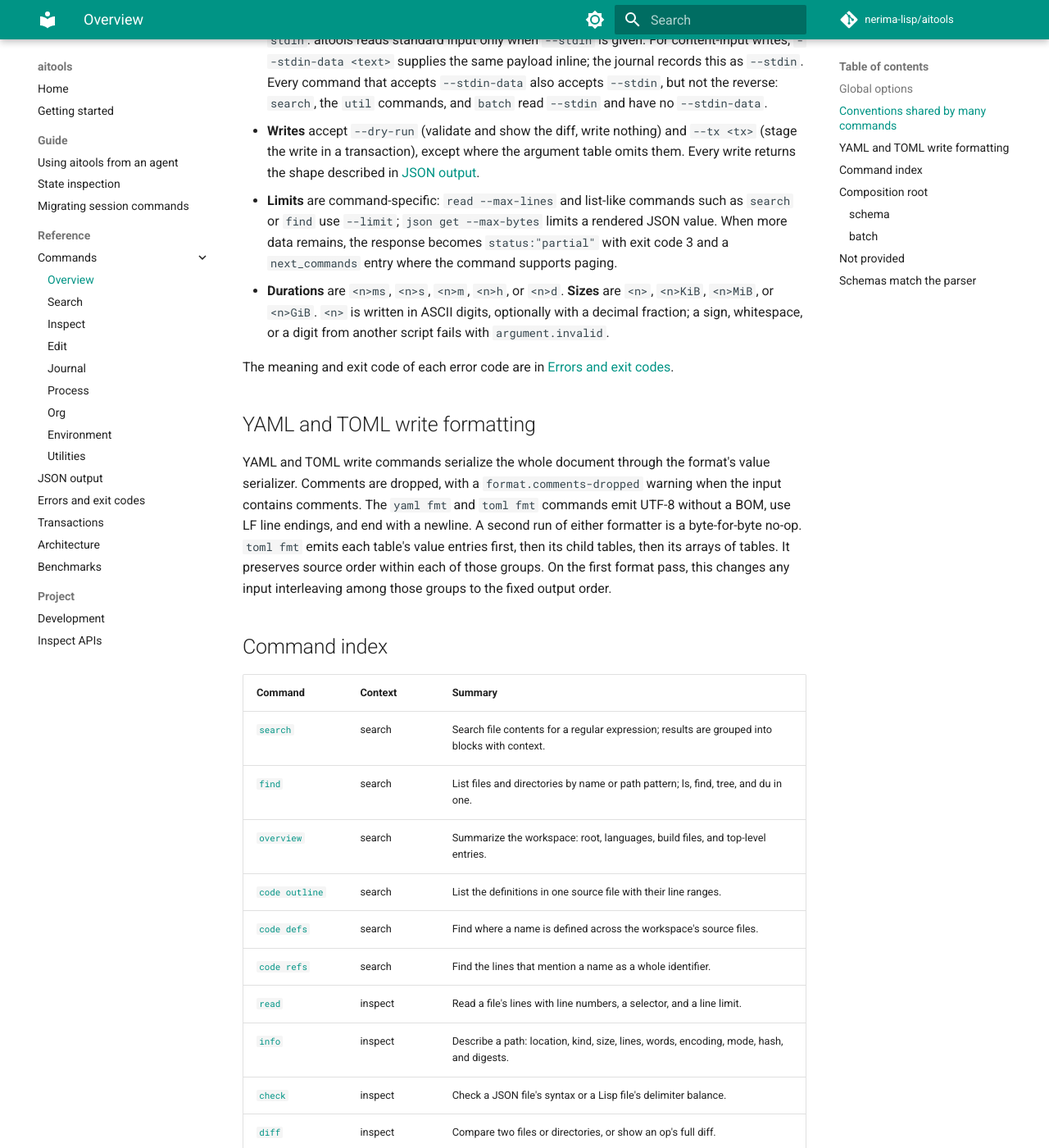
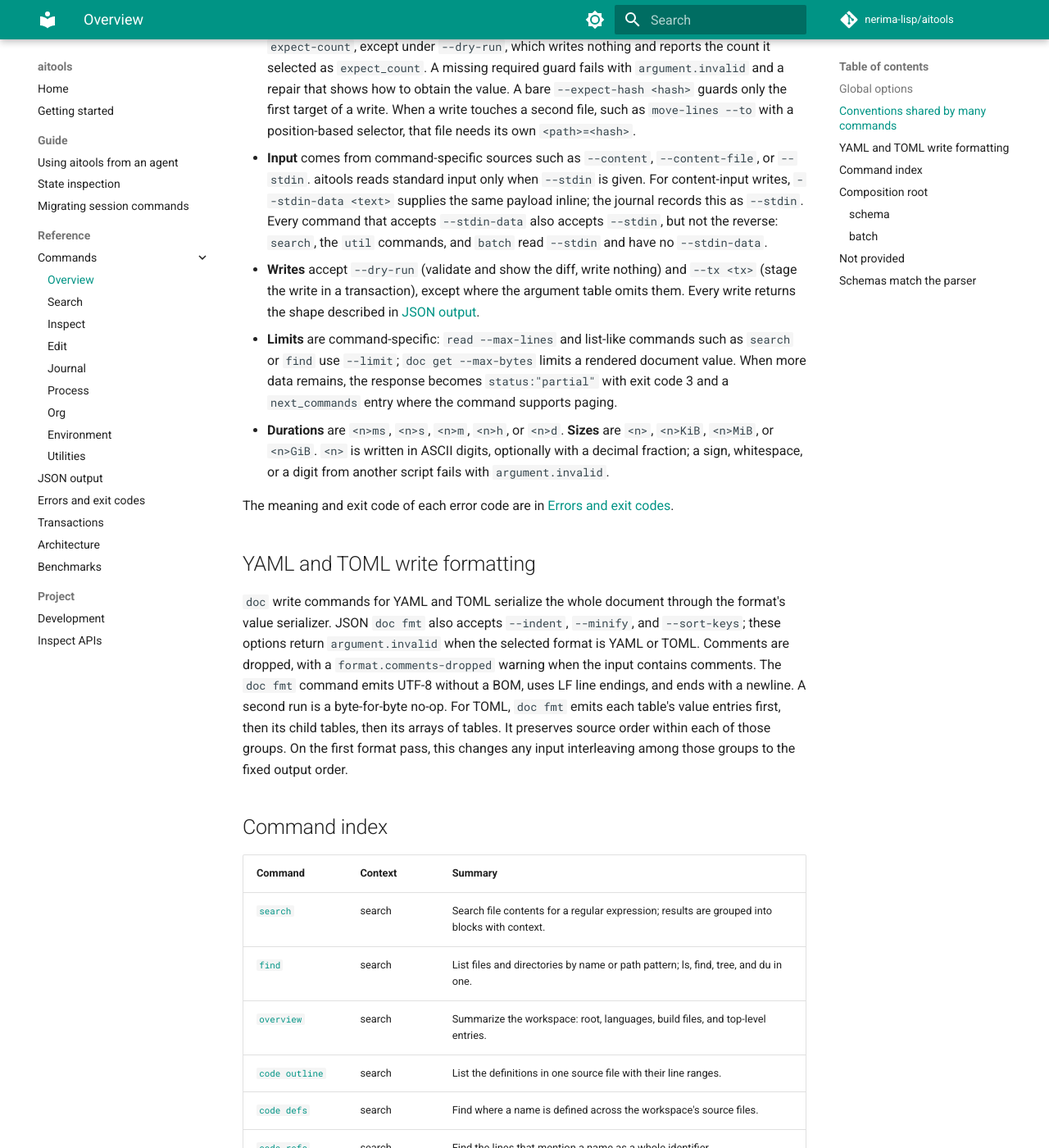
Before and after one commit to nerima-lisp/aitools, an MkDocs documentation site: the page built from docs/src/reference/commands/index.md, in a window 1280 px wide and 1400 px high, scrolled down 1729 px. Shown: the whole window at 82% size. Built offline with MkDocs 1.6.1 and Material for MkDocs 9.7.7, drawn with Linux system fonts in a browser that asks for light colours; comment, search, counter and statistics services are not loaded; some of the changed text lies outside the part shown.

Commit message:
docs(doc): document unified document commands

````diff
--- a/docs/src/reference/commands/index.md
+++ b/docs/src/reference/commands/index.md
@@ -6,7 +6,7 @@ same information is available at run time:
 
 ```sh
 aitools schema                 # every command's name and summary
-aitools schema json get read   # full detail for the named commands
+aitools schema doc get read    # full detail for the named commands
 aitools schema --all           # full detail for every command
 aitools read --help            # full detail for one command
 ```
@@ -44,6 +44,14 @@ write output are relative to the workspace root. `read`, `info`, `check`,
 and `diff` report a file inside the root relative to it and a file outside
 the root by its absolute real path; see [JSON output](../json-schema.md#reads).
 
+`doc` commands infer JSON, YAML, or TOML from `.json`, `.yaml`/`.yml`, or
+`.toml` path extensions; `--format` overrides that choice. `doc diff`
+resolves each path separately, converts
+both documents to JSON values, and compares them; one `--format` applies to
+both paths. The command does not guess from content. A path without a
+supported extension requires `--format`; otherwise it returns
+`argument.invalid` with a repair showing how to specify the format.
+
 ## Conventions shared by many commands
 
 - **Selectors** pick the part of a file a command acts on: `--old`,
@@ -77,8 +85,8 @@ the root by its absolute real path; see [JSON output](../json-schema.md#reads).
   argument table omits them. Every write returns the shape described in
   [JSON output](../json-schema.md#write-output).
 - **Limits** are command-specific: `read --max-lines` and list-like commands
-  such as `search` or `find` use `--limit`; `json get --max-bytes` limits a
-  rendered JSON value. When more data remains, the response becomes
+  such as `search` or `find` use `--limit`; `doc get --max-bytes` limits a
+  rendered document value. When more data remains, the response becomes
   `status:"partial"` with exit code 3 and a `next_commands` entry where the
   command supports paging.
 - **Durations** are `<n>ms`, `<n>s`, `<n>m`, `<n>h`, or `<n>d`. **Sizes** are
@@ -91,14 +99,17 @@ The meaning and exit code of each error code are in
 
 ## YAML and TOML write formatting
 
-YAML and TOML write commands serialize the whole document through the format's
-value serializer.
+`doc` write commands for YAML and TOML serialize the whole document through
+the format's value serializer.
+JSON `doc fmt` also accepts `--indent`, `--minify`, and `--sort-keys`;
+these options return `argument.invalid` when the selected format is YAML or
+TOML.
 Comments are dropped, with a `format.comments-dropped` warning when the input
 contains comments.
-The `yaml fmt` and `toml fmt` commands emit UTF-8 without a BOM, use LF line
-endings, and end with a newline.
-A second run of either formatter is a byte-for-byte no-op.
-`toml fmt` emits each table's value entries first, then its child tables, then
+The `doc fmt` command emits UTF-8 without a BOM, uses LF line endings, and
+ends with a newline.
+A second run is a byte-for-byte no-op.
+For TOML, `doc fmt` emits each table's value entries first, then its child tables, then
 its arrays of tables.
 It preserves source order within each of those groups.
 On the first format pass, this changes any input interleaving among those
@@ -232,7 +243,7 @@ With no arguments, list every implemented command as {name, summary}. With comma
 
 | Argument | Type | Default | Description |
 |---|---|---|---|
-| `commands` | string, repeatable |  | Command names as typed, such as read, json get, or org todo set. |
+| `commands` | string, repeatable |  | Command names as typed, such as read, doc get, or org todo set. |
 | `--all` | flag |  | Return every command's full detail. |
 
 | Output field | Description |
@@ -275,7 +286,7 @@ fails with `argument.invalid`; an unregistered command name fails with
 | Not provided | Use instead |
 |---|---|
 | `search --encoding <name>` | `read` and `table read` take `--encoding`. |
-| `json select --stdin` | `json select` reads a file argument only. |
+| `doc select --stdin` | `doc select` reads a file argument only. |
 | A timing benchmark suite | None is committed. See [Benchmarks](../benchmarks.md) for what was measured. |
 
 ## Schemas match the parser
````
Also changed, not shown: docs/src/guide/agents.md (+3 -1 lines), skills/aitools/SKILL.md (+28 -21 lines), CHANGELOG.md.
